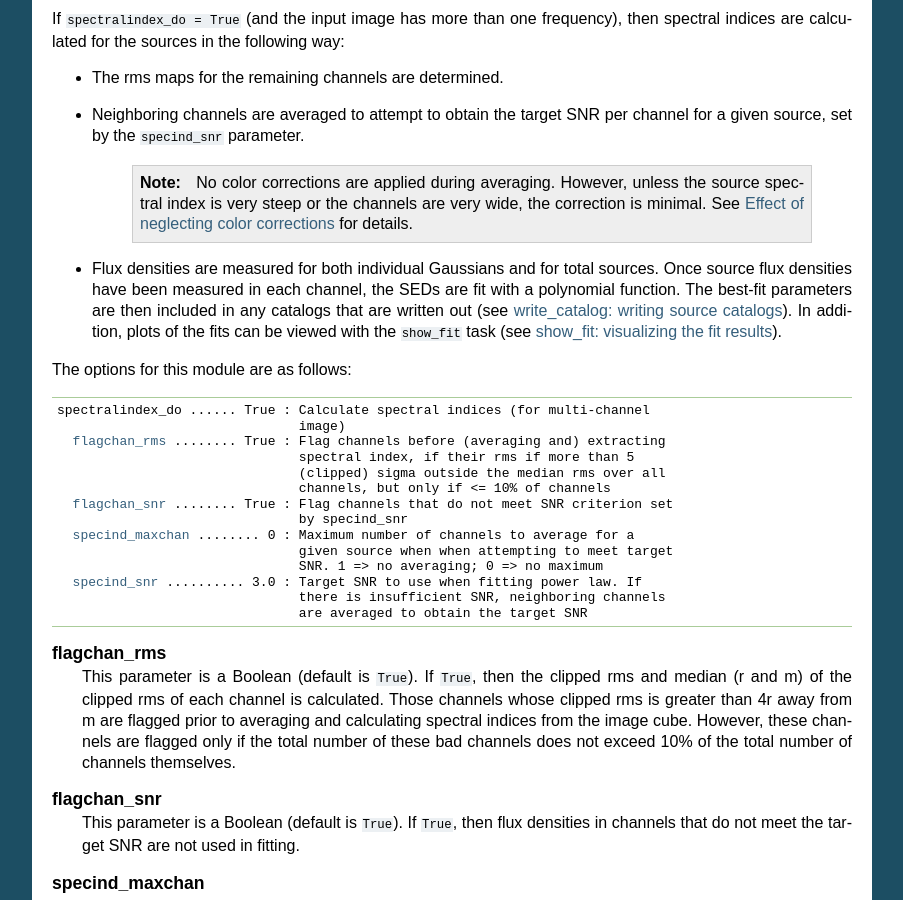
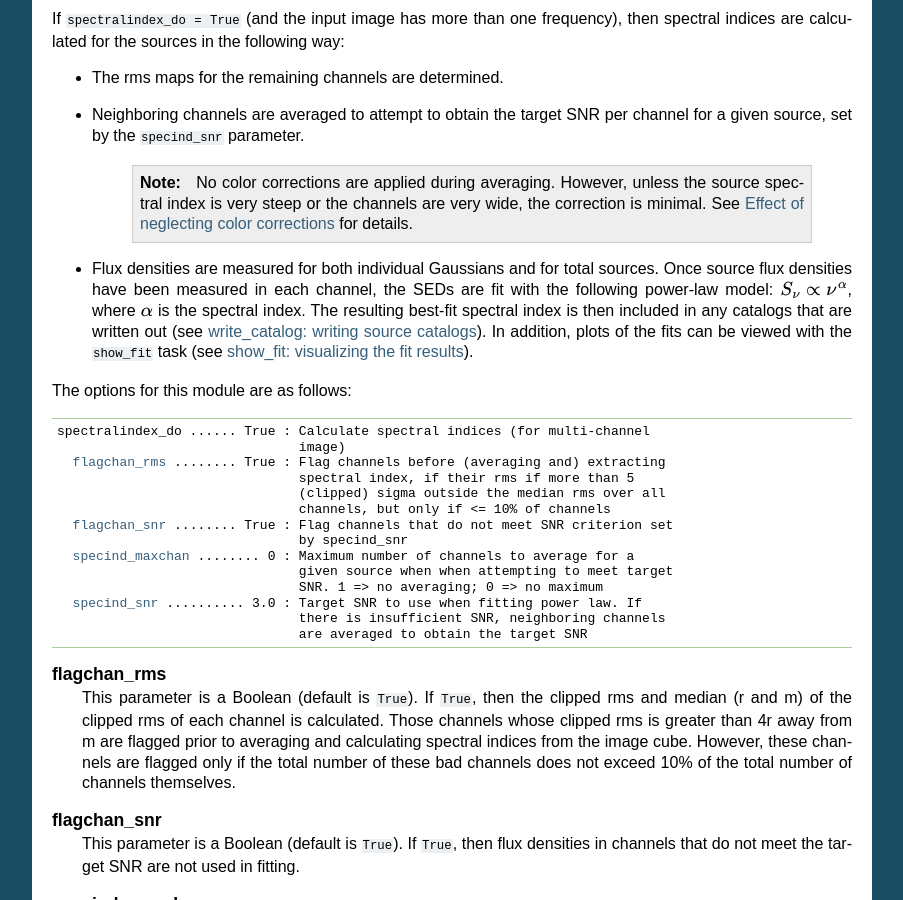
Before and after one commit to lofar-astron/PyBDSF, a Sphinx documentation site: the page built from doc/source/process_image.rst, in a window 1280 px wide and 900 px high, scrolled down 19467 px. Shown: the whole window, without its empty margins (198-1101 px from the left). Built offline with Sphinx 7.4.7, drawn with Linux system fonts in a browser that asks for light colours.

Commit message:
Add some info re. spectral index fitting

```diff
--- a/doc/source/process_image.rst
+++ b/doc/source/process_image.rst
@@ -1064,7 +1064,7 @@ If ``spectralindex_do = True`` (and the input image has more than one frequency)
 
         No color corrections are applied during averaging. However, unless the source spectral index is very steep or the channels are very wide, the correction is minimal. See :ref:`colorcorrections` for details.
 
-* Flux densities are measured for both individual Gaussians and for total sources. Once source flux densities have been measured in each channel, the SEDs are fit with a polynomial function. The best-fit parameters are then included in any catalogs that are written out (see :ref:`write_catalog`). In addition, plots of the fits can be viewed with the ``show_fit`` task (see :ref:`showfit`).
+* Flux densities are measured for both individual Gaussians and for total sources. Once source flux densities have been measured in each channel, the SEDs are fit with the following power-law model: :math:`S_\nu \propto \nu^\alpha`, where :math:`\alpha` is the spectral index. The resulting best-fit spectral index is then included in any catalogs that are written out (see :ref:`write_catalog`). In addition, plots of the fits can be viewed with the ``show_fit`` task (see :ref:`showfit`).
 
 The options for this module are as follows:
 
```
